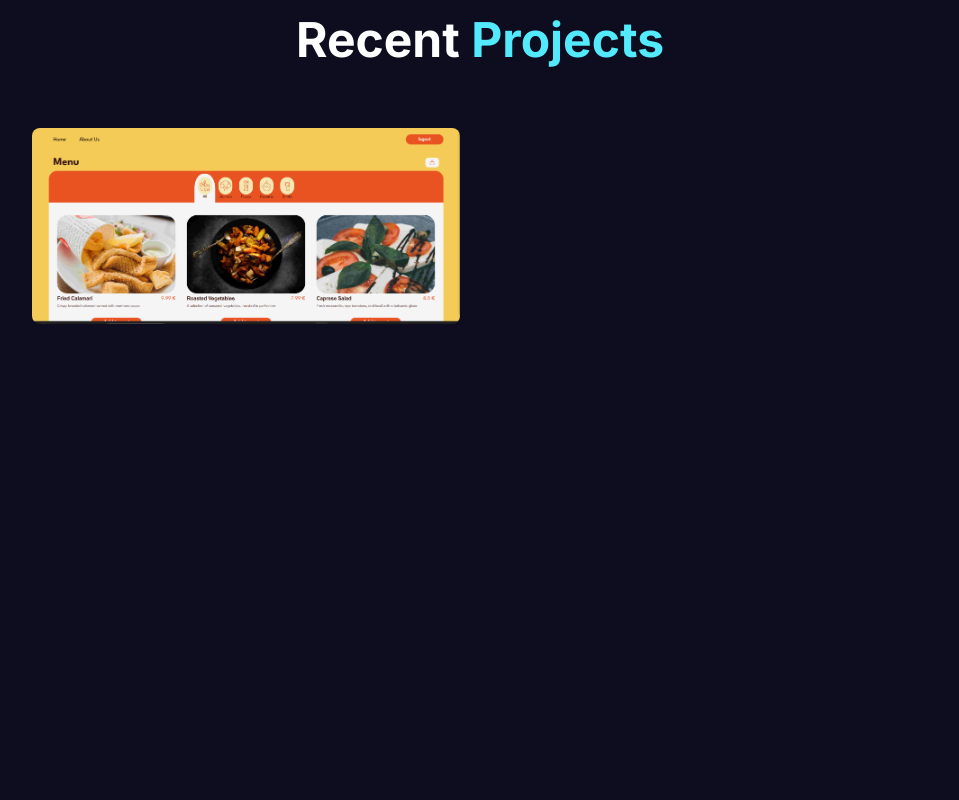
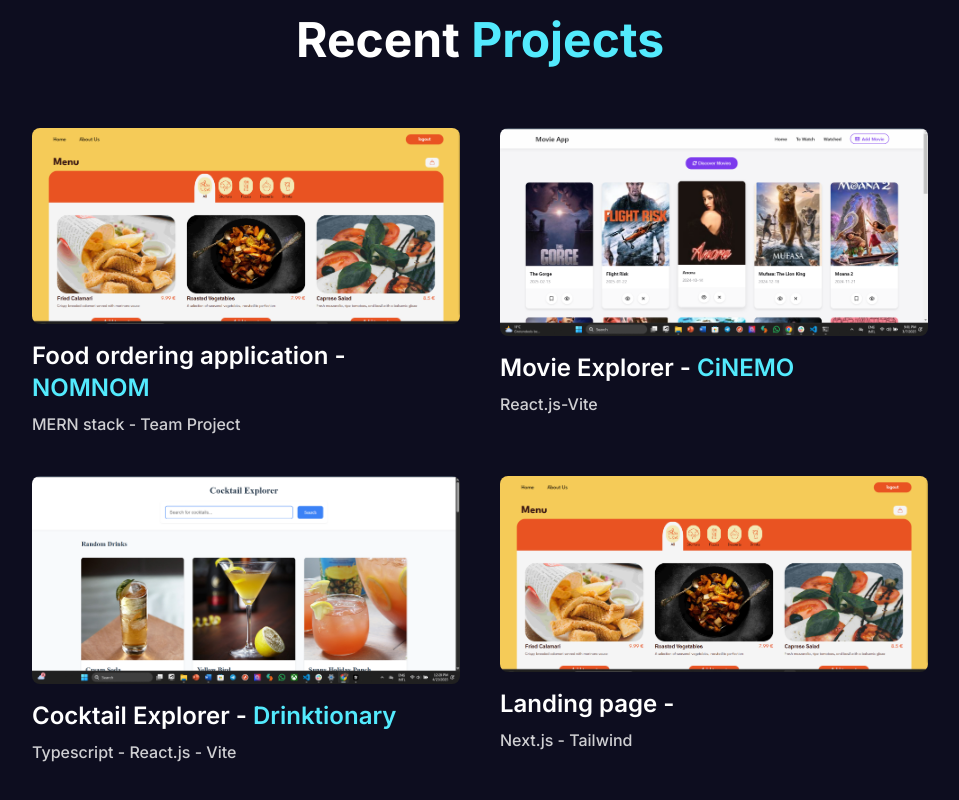
Before and after one commit to Nimasaghi-dev/Portfolio, a Next.js app: page / in a window 1280 px wide. Shown: the part 1832-2632 px from the top of the page, without its empty margins (160-1119 px from the left). Before the commit the page ends 2220 px from the top, so only its background shows below. Built offline with nearby package versions, Linux system fonts and the light colour scheme.

Commit message:
feat:Project section is complete

```diff
--- a/components/Home/Projects/Projects.tsx
+++ b/components/Home/Projects/Projects.tsx
@@ -8,8 +8,29 @@ const Projects = () => {
             Recent <span className='text-cyan-300'>Projects</span>
         </h1>
         <div className='w-[70%] mx-auto grid grid-cols-1 md:grid-cols-2 gap-10 mt-16'>
+            {/* first project photo */}
             <div>
                 <Image src='/images/NomNom-menu.png' alt='img' width={800} height={650} className='rounded-lg' />
+                <h1 className='mt-4 text-xl sm:text-2xl font-semibold text-white'>Food ordering application - <span className='text-cyan-300'>NOMNOM</span></h1>
+                <h1 className='pt-2 font-medium text-white/80'>MERN stack - Team Project</h1>
+            </div>
+            {/* second project photo */}
+            <div>
+                <Image src='/images/Movie Explorer-HomePage.png' alt='img' width={800} height={650} className='rounded-lg' />
+                <h1 className='mt-4 text-xl sm:text-2xl font-semibold text-white'>Movie Explorer - <span className='text-cyan-300'>CiNEMO</span></h1>
+                <h1 className='pt-2 font-medium text-white/80'>React.js-Vite</h1>
+            </div>
+            {/* third project photo */}
+            <div>
+                <Image src='/images/Cocktail explorer-HomePage.png' alt='img' width={800} height={650} className='rounded-lg' />
+                <h1 className='mt-4 text-xl sm:text-2xl font-semibold text-white'>Cocktail Explorer - <span className='text-cyan-300'>Drinktionary</span></h1>
+                <h1 className='pt-2 font-medium text-white/80'>Typescript - React.js - Vite</h1>
+            </div>
+            {/* fourth project photo */}
+            <div>
+                <Image src='/images/NomNom-menu.png' alt='img' width={800} height={650} className='rounded-lg' />
+                <h1 className='mt-4 text-xl sm:text-2xl font-semibold text-white'>Landing page - <span className='text-cyan-300'></span></h1>
+                <h1 className='pt-2 font-medium text-white/80'>Next.js - Tailwind </h1>
             </div>
         </div>
     </div>
```
Also changed, not shown: doc.txt.
